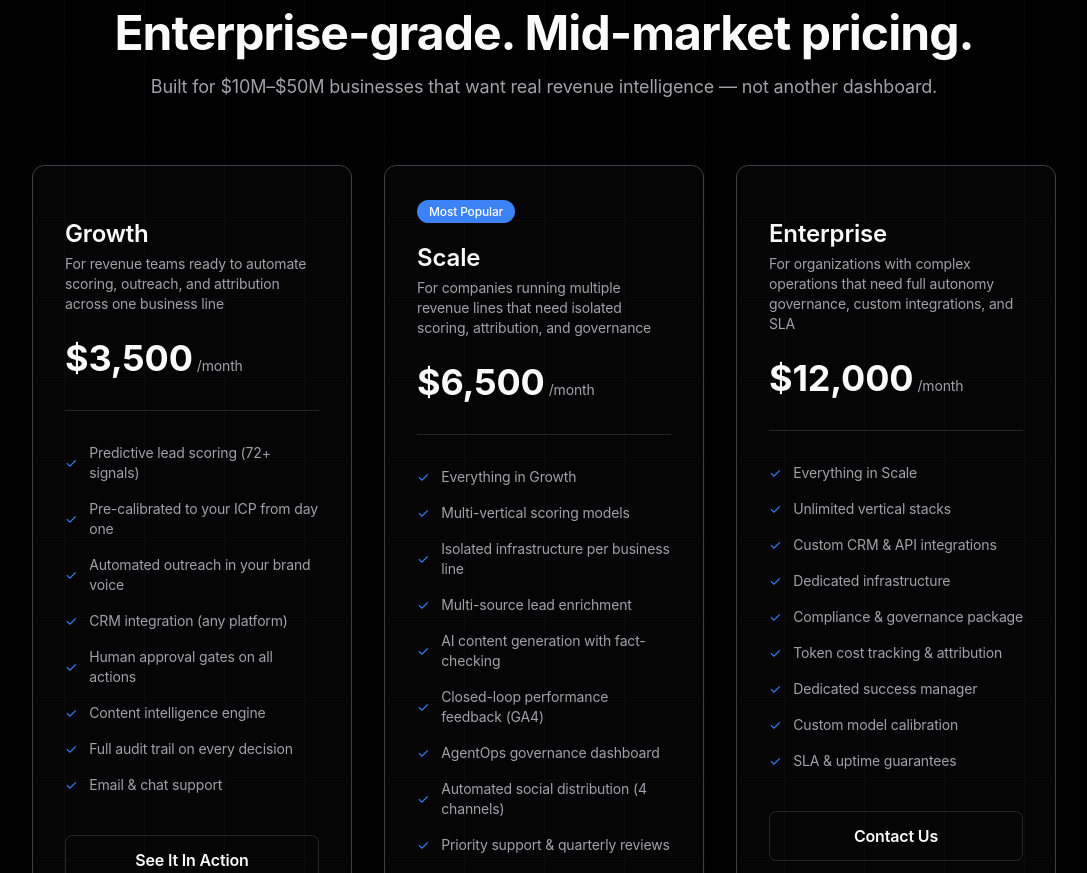
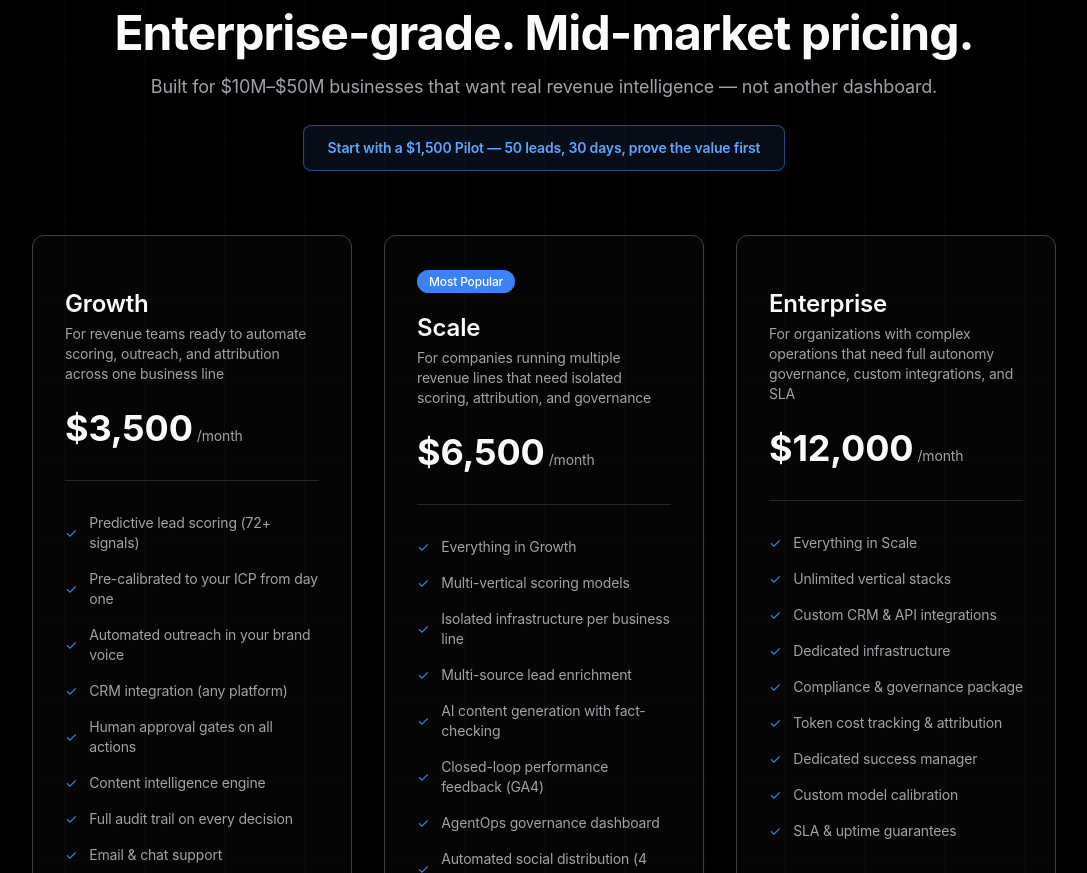
Before and after one commit to drive-brand-growth/circuitos-website, a Next.js app: page / in a window 1280 px wide. Shown: the part 4100-4973 px from the top of the page, without its empty margins (96-1183 px from the left). Built offline with nearby package versions, Linux system fonts and the light colour scheme; no server answers.

Commit message:
fix: add pilot CTA to pricing section — Aria mentions it, page should too

```diff
--- a/components/Pricing.tsx
+++ b/components/Pricing.tsx
@@ -77,7 +77,13 @@ export default function Pricing() {
           className="text-center mb-16"
         >
           <h2 className="text-4xl md:text-5xl font-bold mb-4 tracking-[-0.02em]">Enterprise-grade. Mid-market pricing.</h2>
-          <p className="text-[#a1a1aa] text-lg">Built for $10M–$50M businesses that want real revenue intelligence — not another dashboard.</p>
+          <p className="text-[#a1a1aa] text-lg mb-6">Built for $10M–$50M businesses that want real revenue intelligence — not another dashboard.</p>
+          <a
+            href="/pilot"
+            className="inline-flex items-center gap-2 px-6 py-3 rounded-lg border border-blue-500/50 bg-blue-500/10 text-blue-400 font-semibold text-sm hover:bg-blue-500/20 hover:border-blue-500 transition-all"
+          >
+            Start with a $1,500 Pilot — 50 leads, 30 days, prove the value first
+          </a>
         </motion.div>
 
         <motion.div
```
